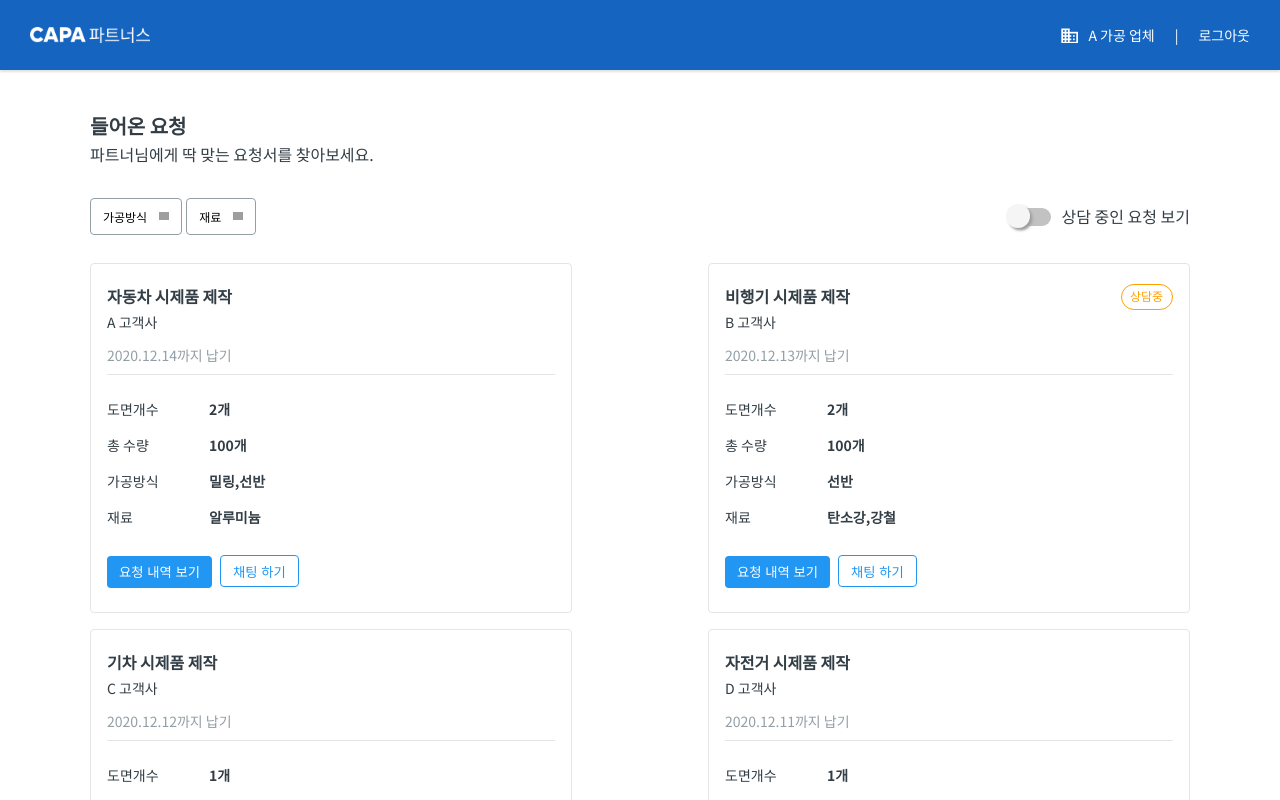
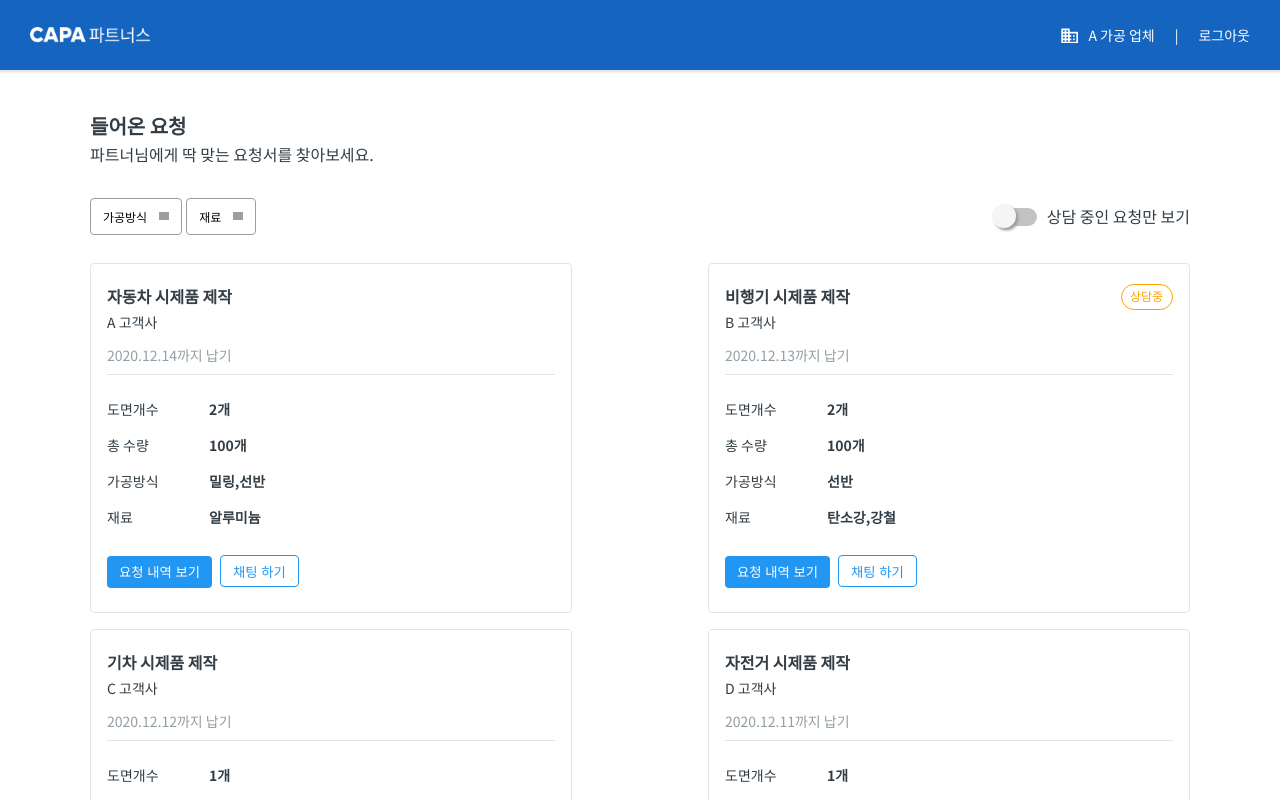
Before and after one commit to PreOnBoarding-Team17/Week2_Dashboard, a React (Create React App) app: page / in a window 1280 px wide. Shown: the top 800 px of the page. Built offline with nearby package versions, Linux system fonts and the light colour scheme; data requests are answered from the project's data file; grey boxes are pictures that could not be loaded.

Commit message:
chore: 토글 텍스트 수정

```diff
--- a/src/Components/Common/Toggle/index.tsx
+++ b/src/Components/Common/Toggle/index.tsx
@@ -9,7 +9,7 @@ export default function Toggle({ handleToggle }: IToggle) {
         <input id="Toggle" type="checkbox" />
         <span className="Toggle__Slider"></span>
       </label>
-      <label htmlFor="Toggle">상담 중인 요청 보기</label>
+      <label htmlFor="Toggle">상담 중인 요청만 보기</label>
     </div>
   );
 }
```
